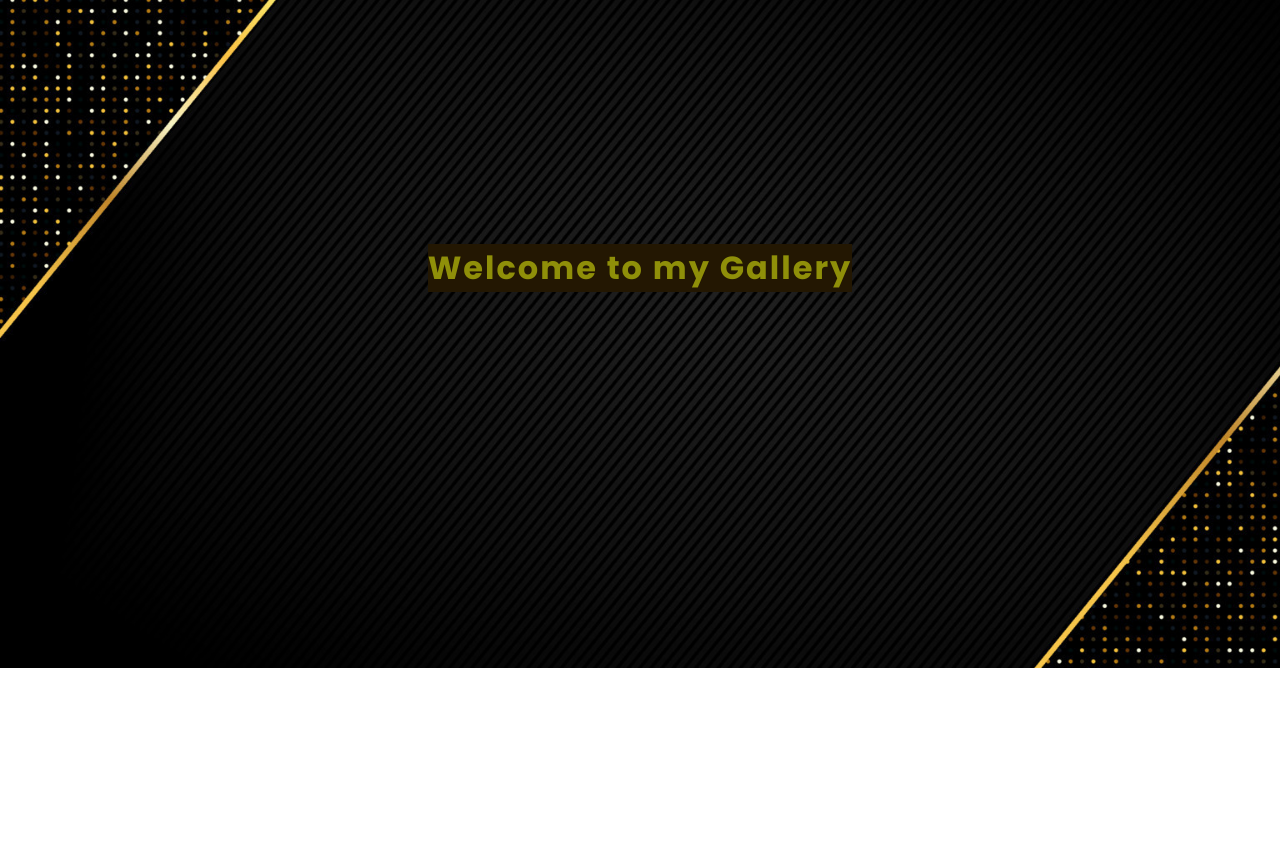
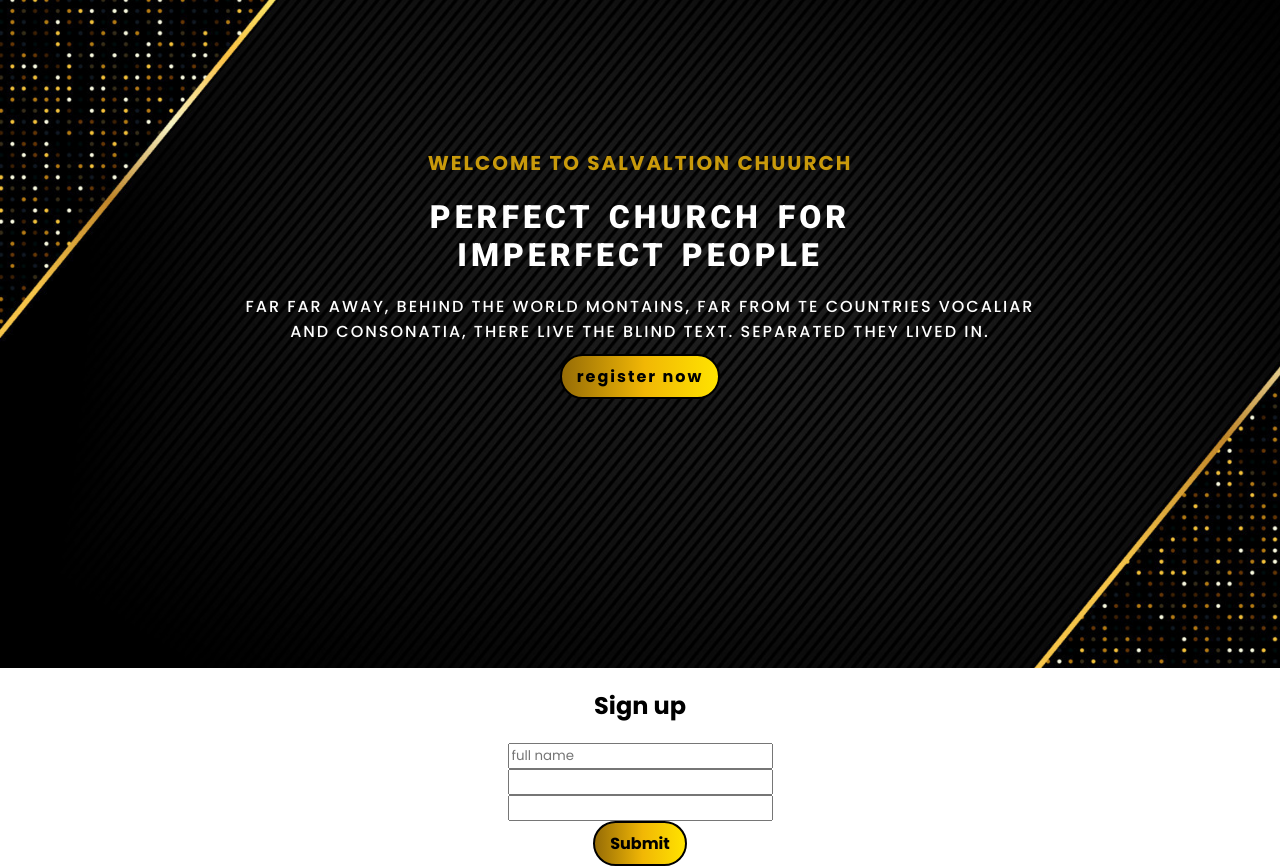
Before and after one commit to Icaalex/My-react, a React (Create React App) app: page / in a window 1280 px wide. Shown: the part 200-1066 px from the top of the page. Before the commit the page ends 868 px from the top, so only its background shows below. Built offline with nearby package versions, Linux system fonts and the light colour scheme.

Commit message:
chore: implement react usestate

```diff
--- a/src/App.css
+++ b/src/App.css
@@ -95,7 +95,7 @@ body {
 
 }
 .btnStyle:hover{
-  color: rgb(255, 194, 25);
+  color: rgb(255, 255, 255);
   background-color: #000;
   border: 2px solid #e4b529;
    cursor: pointer;
--- a/src/App.js
+++ b/src/App.jsx
@@ -7,8 +7,7 @@ import { Gallery } from './pages/gallery';
 function App() {
   return (
     <div className="App">
-     {/* <Home/> */}
-     <Gallery />
+     <Home/>
     </div>
   );
 }
--- a/src/components/Button.jsx
+++ b/src/components/Button.jsx
@@ -1,9 +1,12 @@
 import "../App.css";
-export const Button = (props) => {
+export const Button = ({btnTxt, clickFunction}) => {
 
+    const myClickFunction = () => {
+        console.log("nothing to do");
+    } ;
     return(
-        <div className="btnStyle">
-            {props.btnTxt}
+        <div onClick={clickFunction ?? myClickFunction } className="btnStyle">
+            {btnTxt}
         </div>
 
 
--- a/src/pages/Home.jsx
+++ b/src/pages/Home.jsx
@@ -1,6 +1,7 @@
 
 import { NavBar } from './../components/NavBar';
 import { Button } from './../components/Button';
+import { Gallery } from './gallery';
 
 export const HeroSection = () => {
     return(
@@ -23,6 +24,7 @@ export const Home = () => {
         <div className="container">
            <NavBar/>
            <HeroSection />
+           <Gallery />
         </div>
     )
 }
--- a/src/pages/gallery.jsx
+++ b/src/pages/gallery.jsx
@@ -1,15 +1,28 @@
-import { NavBar } from "../components/NavBar"
+import { useState } from "react";
+import { Button } from "../components/Button"
 
 export const Gallery = () => {
+
+    const [email, setEmail] = useState("");
+
+    let userName = "";
+    const getUserName = (event) => {
+        userName = event.target.value;
+    }
+    const handleClick = () => {
+        console.log("you click button", email);
+    }
+
     return  (
        <>
-       <NavBar />
-       <div className="heroSection d-flex">
-            <div className="caption">
-                <h1 style={{color: "#8f8f09", backgroundColor: "#231702"}}>
-                    Welcome to my Gallery
-                </h1>
-            </div>
+       <div className="d-flex col">
+            <form className="d-flex col" style={{minWidth: '500px' }}>
+                <h2>Sign up</h2>
+                <input type="text" placeholder="full name" onChange={getUserName} />
+                <input type="email" name="email" id="email" onBlur={(event)=> {setEmail(event.target.value)}} />
+                <input type="tel" id="phone"/>
+                <Button btnTxt="Submit" clickFunction={handleClick} />
+            </form>
         </div>
        </>
     )
```
